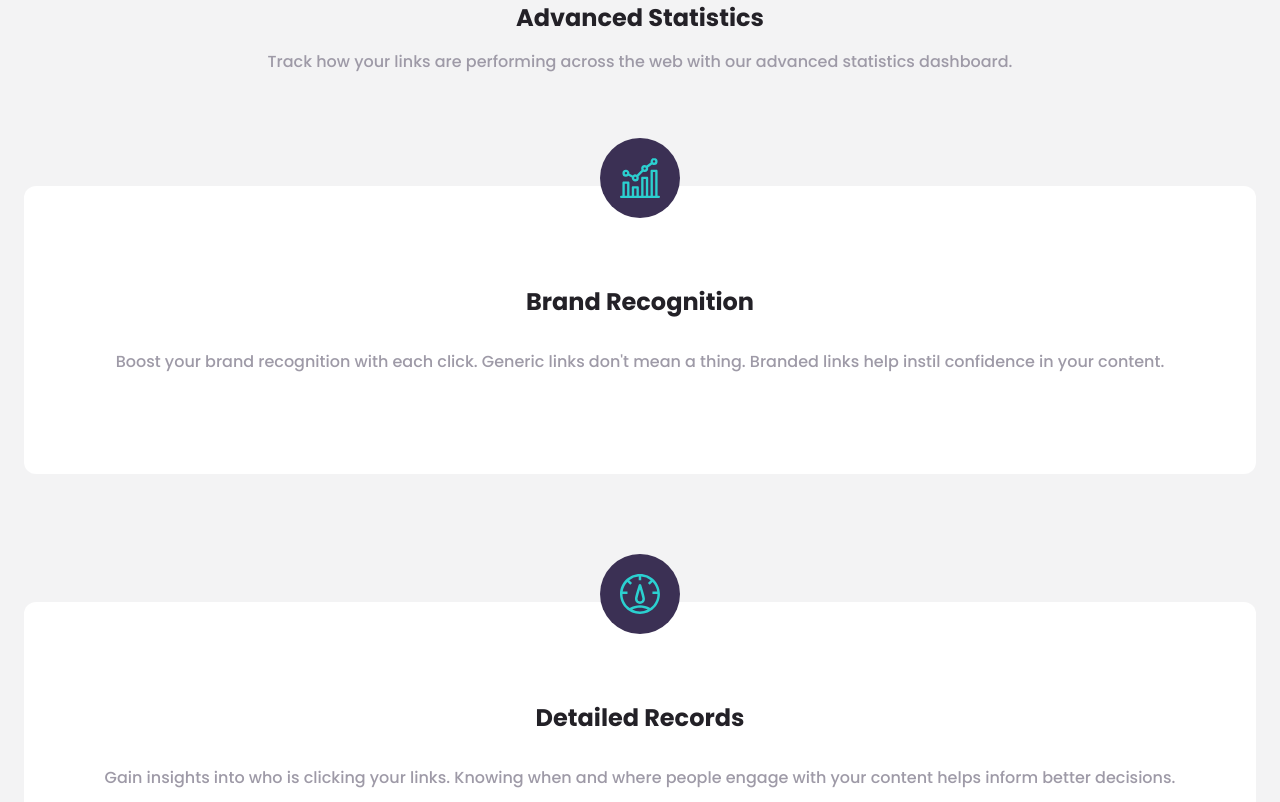
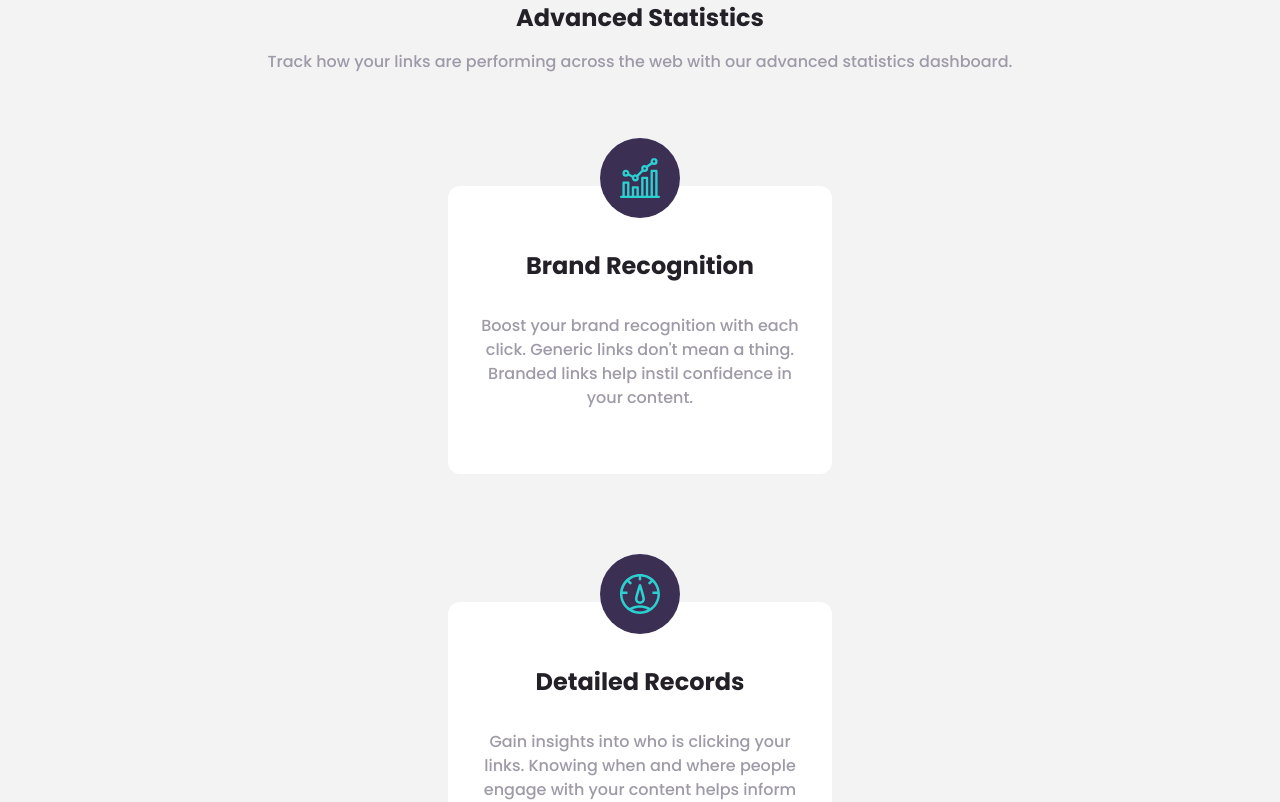
Before and after one commit to Stablest/Shortly, a Next.js app: page / in a window 1280 px wide. Shown: the part 780-1582 px from the top of the page. Built offline with nearby package versions, Linux system fonts and the light colour scheme.

Commit message:
Changed how Box component is displayed

```diff
--- a/src/app/page.tsx
+++ b/src/app/page.tsx
@@ -23,7 +23,7 @@ export default function Home() {
             <span className="text-grayish-violet my-4 text-base 2xl:my-6">Track how your links are performing across the web with our
               advanced statistics dashboard.</span>
           </div>
-          <div className="flex flex-col gap-y-20 w-full 2xl:flex-row 2xl:gap-x-8 2xl:gap-y-0">
+          <div className="flex flex-col items-center gap-y-20 w-full 2xl:flex-row 2xl:gap-x-8 2xl:gap-y-0">
             <Box url="./images/icon-brand-recognition.svg" alt="graph" title='Brand Recognition'>
               Boost your brand
               recognition with each click. Generic links don't mean a thing. Branded links
--- a/src/components/box.tsx
+++ b/src/components/box.tsx
@@ -9,7 +9,7 @@ type BoxProps = {
 
 export function Box({ title, url, alt, children }: BoxProps) {
     return (
-        <div className="bg-white flex flex-col h-72 mt-12 rounded-xl justify-center items-center p-8 relative 2xl:w-[23rem]">
+        <div className="bg-white flex flex-col h-72 mt-12 rounded-xl justify-center items-center p-8 relative md:w-96 2xl:w-[23rem]">
             <div className="w-20 h-20 flex justify-center items-center rounded-full bg-dark-violet absolute bottom-64  2xl:bottom-64 2xl:right-64">
                 <img src={url} alt={alt} className="w-10" />
             </div>
```
